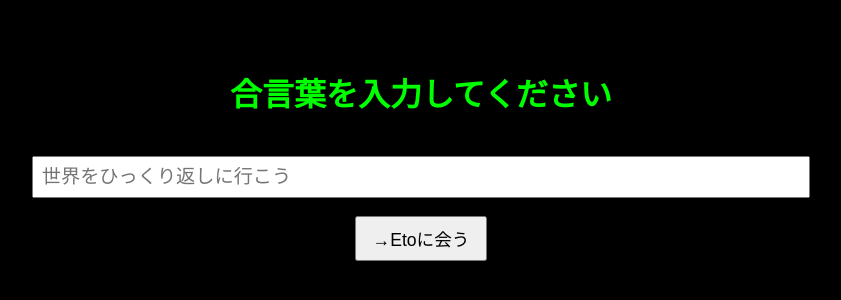
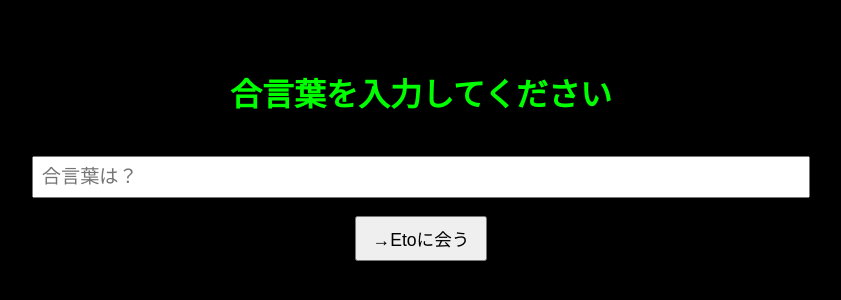
Before and after one commit to EtoProject/etoeto, a plain HTML site: page index.html in a window 1280 px wide. Shown: the part 216-516 px from the top of the page, without its empty margins (219-1060 px from the left). Drawn offline with Linux system fonts and the light colour scheme.

Commit message:
Update index.html

```diff
--- a/index.html
+++ b/index.html
@@ -29,7 +29,7 @@
     <input
       type="text"
       id="pass"
-      placeholder="世界をひっくり返しに行こう"
+      placeholder="合言葉は？"
       inputmode="text"
       autocapitalize="none"
       autocomplete="off"
```
